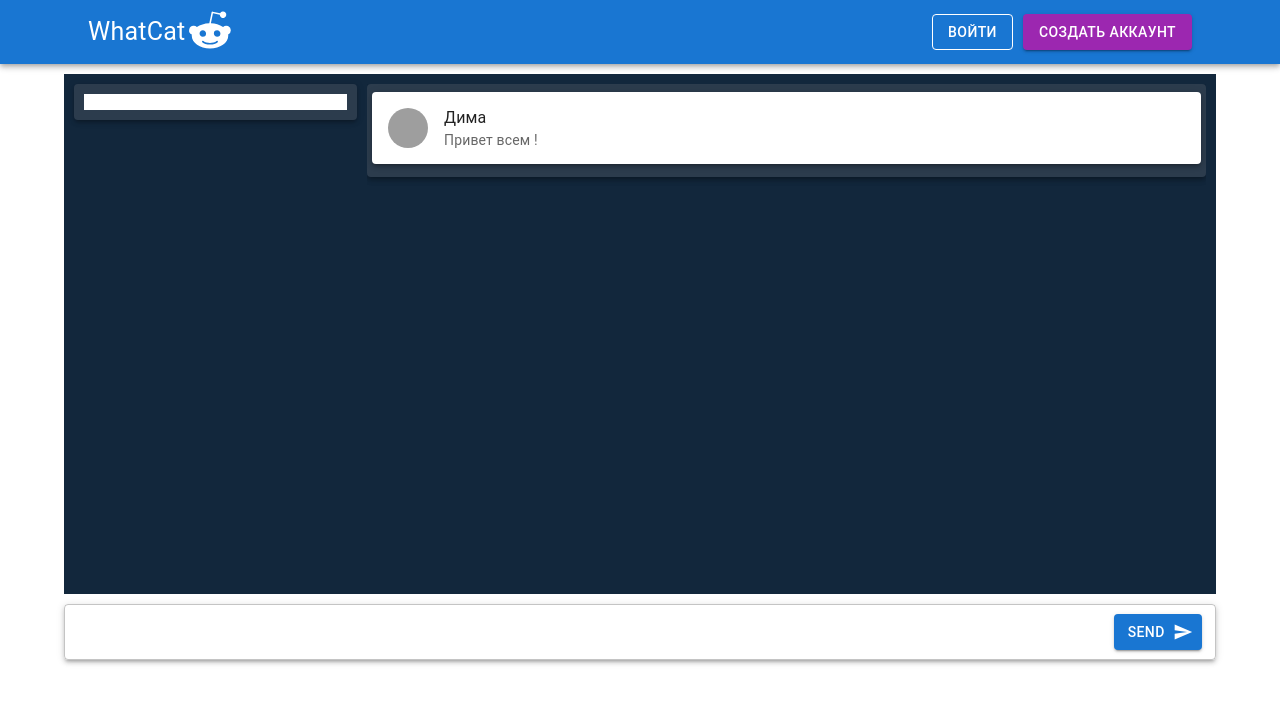
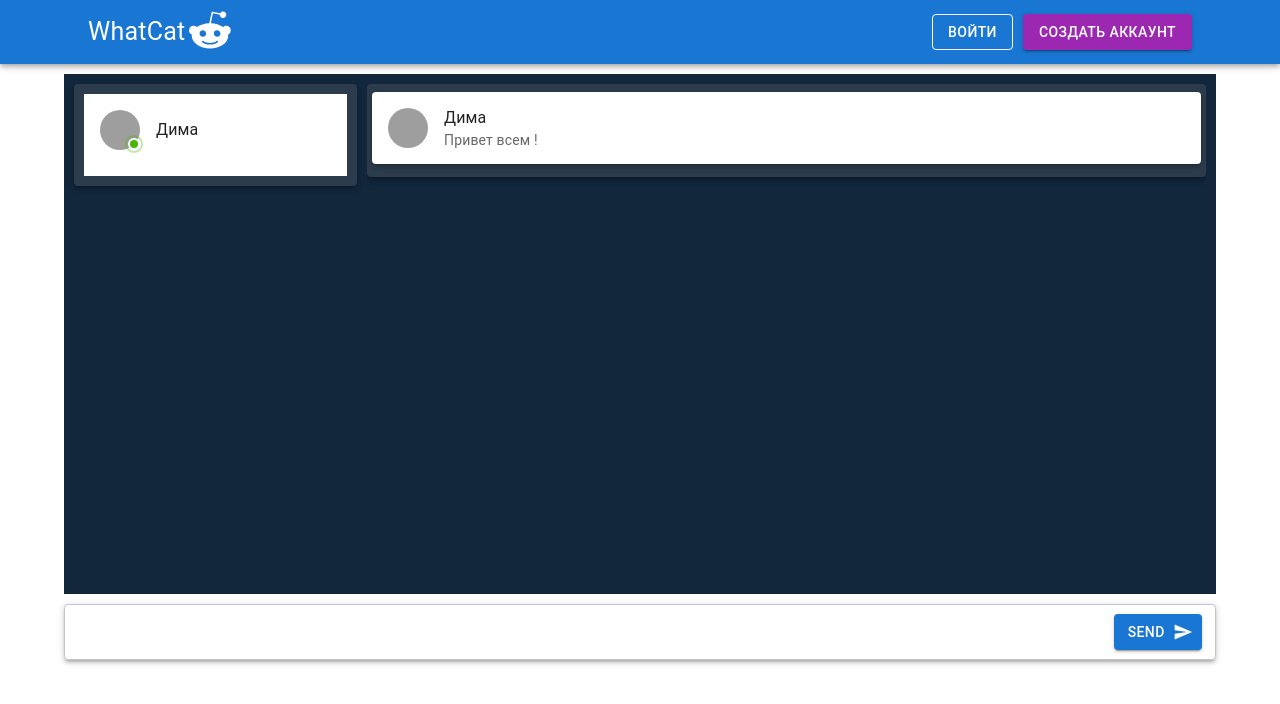
Before and after one commit to Firarmir-124/ChatApp, a React (Create React App) app in the folder frontend/: page / in a window 1280 px wide. Shown: the top 704 px of the page. Built offline with nearby package versions, Linux system fonts and the light colour scheme; grey boxes are pictures that could not be loaded.

Commit message:
#frontend создал компонент Client.tsx и сделал верстку

```diff
--- /dev/null
+++ b/frontend/src/components/Client/Client.tsx
@@ -0,0 +1,50 @@
+import React from 'react';
+import {Avatar, Badge, ListItem, ListItemAvatar, ListItemText, styled} from "@mui/material";
+
+const Client = () => {
+  const StyledBadge = styled(Badge)(({ theme }) => ({
+    '& .MuiBadge-badge': {
+      backgroundColor: '#44b700',
+      color: '#44b700',
+      boxShadow: `0 0 0 2px ${theme.palette.background.paper}`,
+      '&::after': {
+        position: 'absolute',
+        top: '-1px',
+        left: '-1px',
+        width: '100%',
+        height: '100%',
+        borderRadius: '50%',
+        animation: 'ripple 1.2s infinite ease-in-out',
+        border: '1px solid currentColor',
+        content: '""',
+      },
+    },
+    '@keyframes ripple': {
+      '0%': {
+        transform: 'scale(.8)',
+        opacity: 1,
+      },
+      '100%': {
+        transform: 'scale(2.4)',
+        opacity: 0,
+      },
+    },
+  }));
+
+  return (
+    <ListItem style={{ marginBottom: '10px'}}>
+      <ListItemAvatar>
+        <StyledBadge
+          overlap="circular"
+          anchorOrigin={{ vertical: 'bottom', horizontal: 'right' }}
+          variant="dot"
+        >
+          <Avatar src="/broken-image.jpg" />
+        </StyledBadge>
+      </ListItemAvatar>
+      <ListItemText primary='Дима'/>
+    </ListItem>
+  );
+};
+
+export default Client;
--- a/frontend/src/containers/Home/Home.tsx
+++ b/frontend/src/containers/Home/Home.tsx
@@ -11,6 +11,7 @@
 } from "@mui/material";
 import SendIcon from '@mui/icons-material/Send';
 import Message from "../../components/Message/Message";
+import Client from "../../components/Client/Client";
 
 const Home = () => {
   return (
@@ -20,7 +21,7 @@
           <Grid marginRight='10px' xs={3} item>
             <Paper sx={{mb: '5px', p: '10px', bgcolor: '#2c3c4d'}} elevation={3}>
               <List style={{ width: '100%', background: '#fff' }}>
-
+                <Client/>
               </List>
             </Paper>
           </Grid>
```
